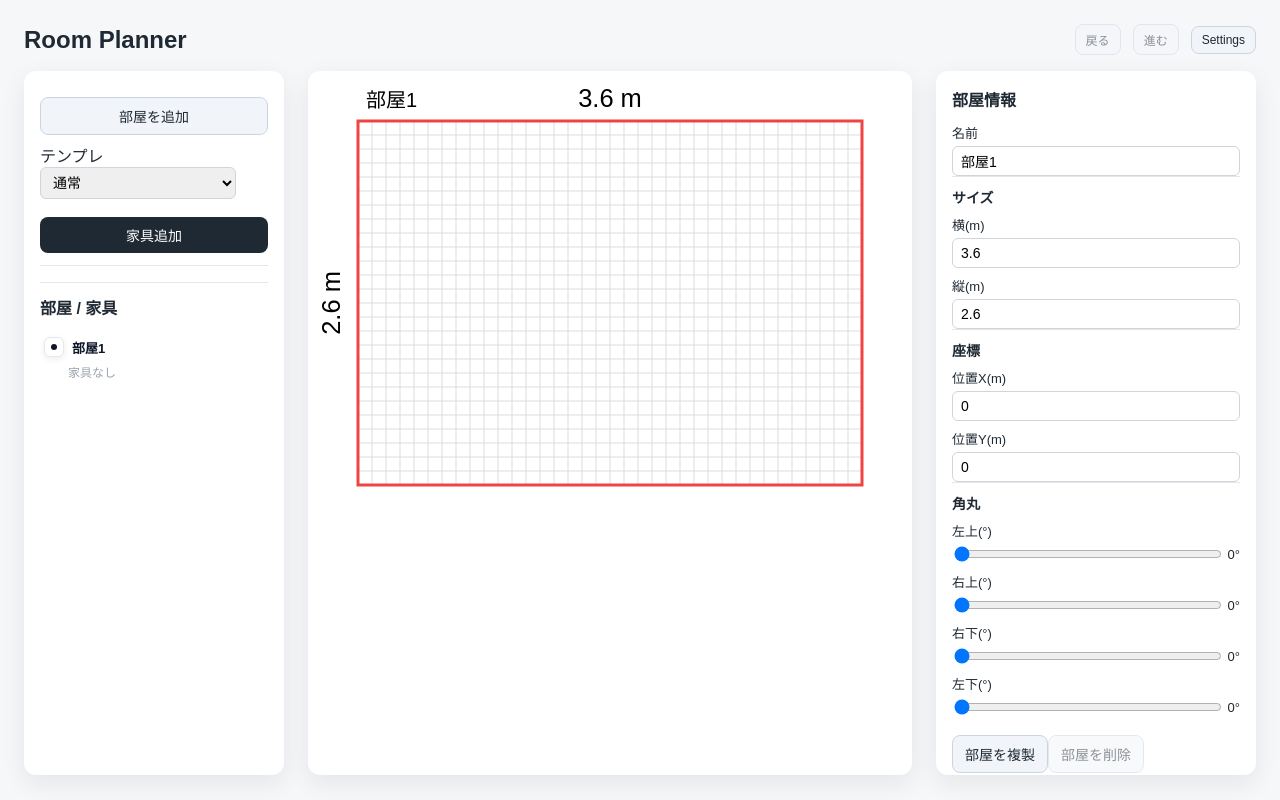
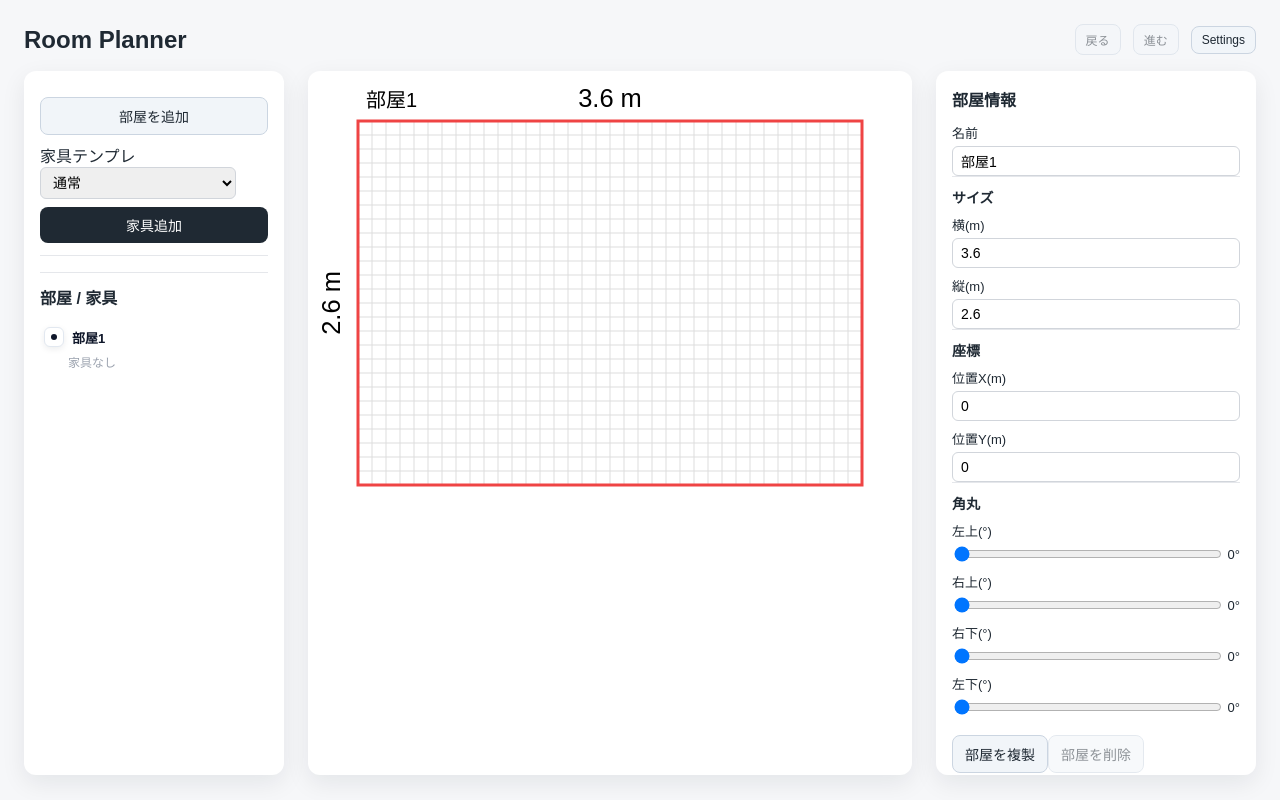
Before and after one commit to 427harinn/RoomPlanner, a React (Vite) app: page / in a window 1280 px wide. Built offline with nearby package versions, Linux system fonts and the light colour scheme.

Commit message:
家具テンプレのUI修正

```diff
--- a/src/components/ObjectListPanel.jsx
+++ b/src/components/ObjectListPanel.jsx
@@ -38,8 +38,9 @@ export default function ObjectListPanel({
         >
           部屋を追加
         </button>
+        <div className="furniture-add-row">
           <label>
-          テンプレ
+            家具テンプレ
             <select
               value={selectedTemplateId}
               onChange={(event) => setSelectedTemplateId(event.target.value)}
@@ -72,6 +73,7 @@ export default function ObjectListPanel({
           >
             家具追加
           </button>
+        </div>
       </div>
       <div className="panel__section panel__section--list">
         <h2>部屋 / 家具</h2>
--- a/src/styles.css
+++ b/src/styles.css
@@ -89,6 +89,15 @@ body {
   padding-bottom: 12px;
   display: grid;
   gap: 8px;
+}
+
+.furniture-add-row {
+  display: grid;
+  gap: 8px;
+}
+
+.furniture-add-row .btn {
+  margin-top: 0;
 }
 
 .panel--editor {
```
Lines whose indentation alone changed are shown as unchanged.
